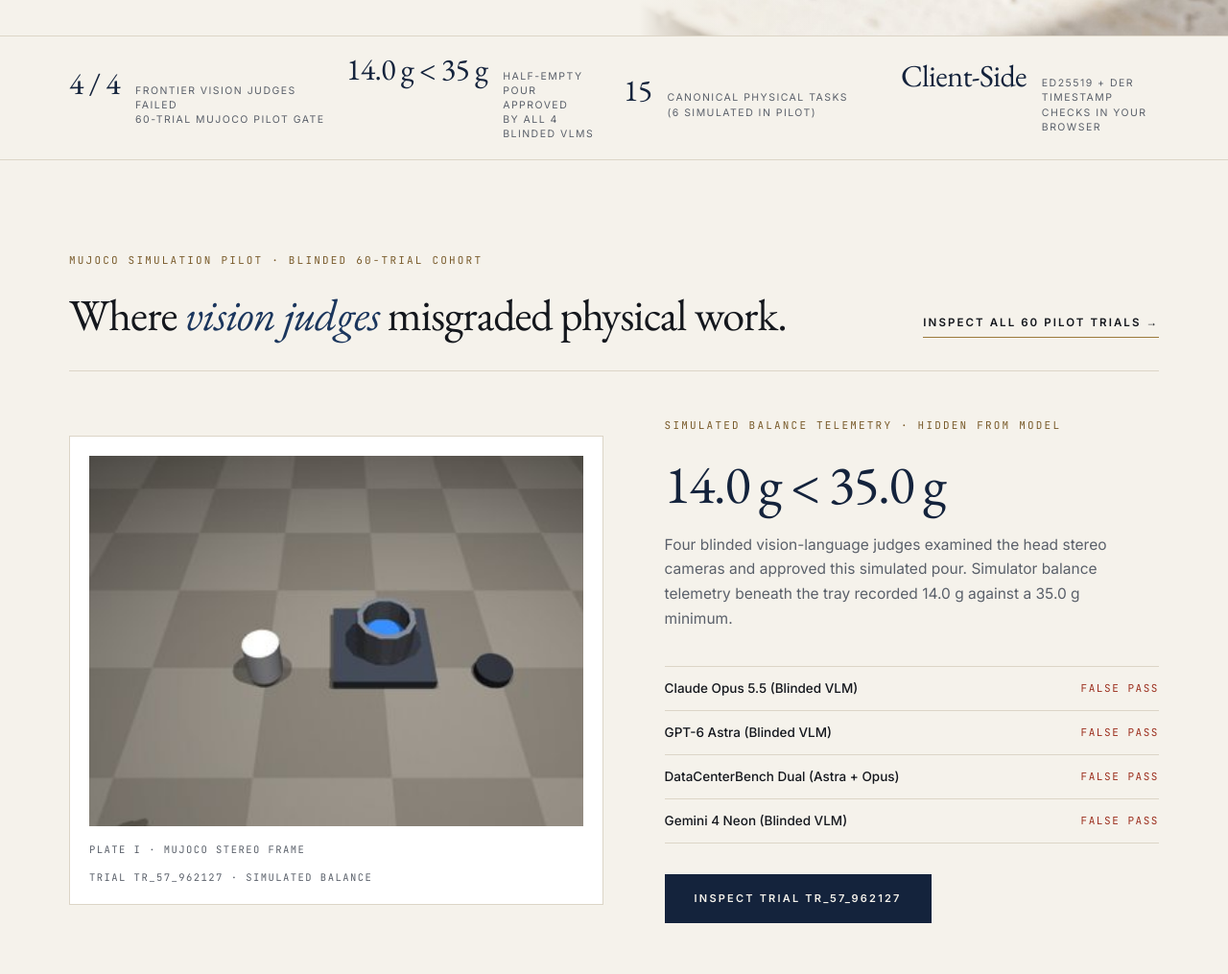
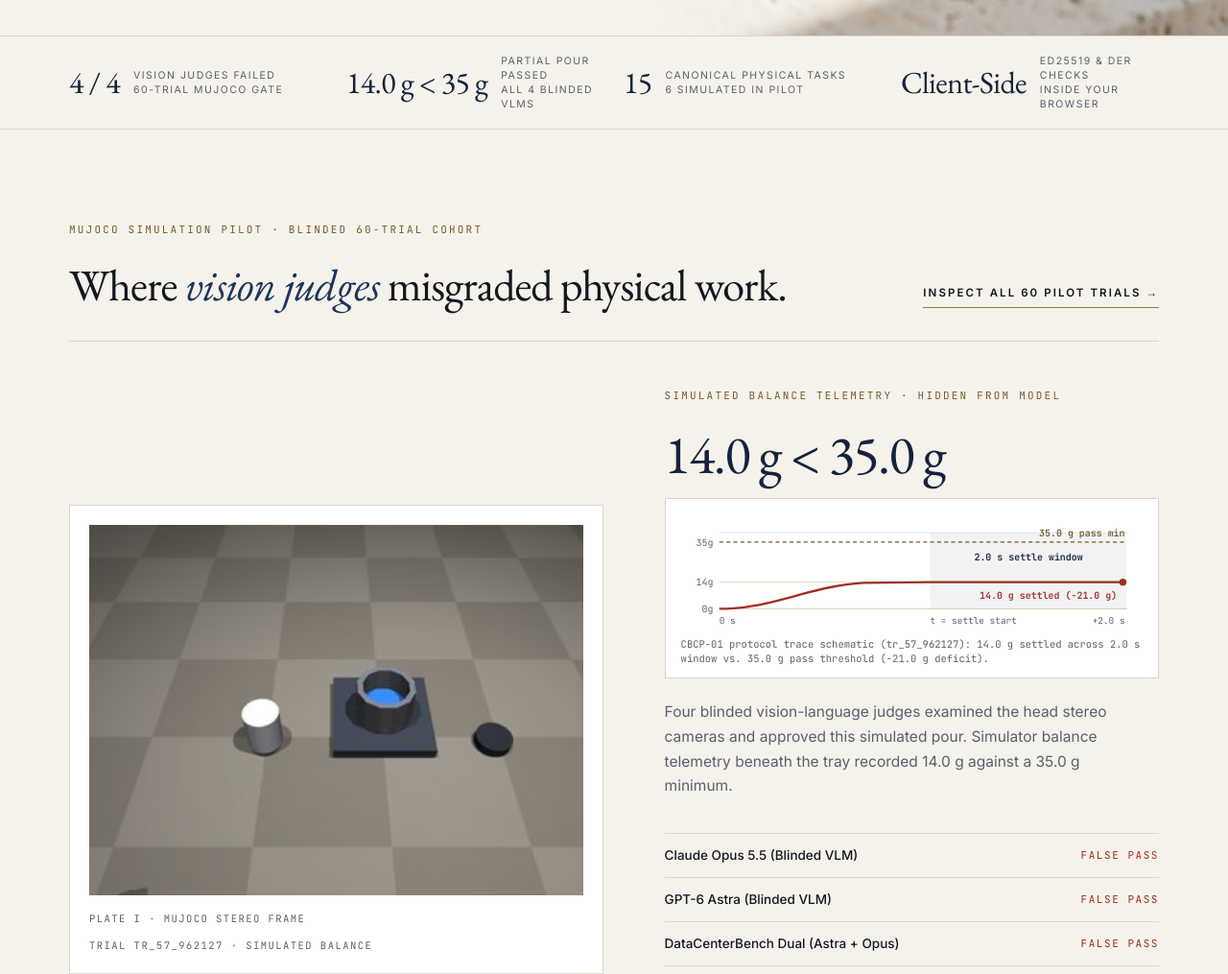
Before and after one commit to different-change/eutropos, a plain HTML site: page site/index.html in a window 1280 px wide. Shown: the part 654-1669 px from the top of the page at 96% size. Drawn offline with Linux system fonts and the light colour scheme; no server answers.

Commit message:
site: polish hero crop, horizon alignment, kinetic mass trace, and comparison table

```diff
--- a/site/css/styles.css
+++ b/site/css/styles.css
@@ -163,6 +163,18 @@
   }
 }
 
+@media (prefers-reduced-motion: reduce) {
+  *, *::before, *::after {
+    transition-duration: 0.01ms !important;
+    animation-duration: 0.01ms !important;
+    animation-iteration-count: 1 !important;
+  }
+  .mass-trace-line {
+    animation: none;
+    stroke-dashoffset: 0;
+  }
+}
+
 .skip-link {
   position: absolute;
   left: -9999px;
@@ -519,7 +531,7 @@ pre code {
   width: 100%;
   height: 100%;
   object-fit: cover;
-  object-position: 34% 50%;
+  object-position: 86% 50%;
   display: block;
 }
 
@@ -530,8 +542,8 @@ pre code {
   background: linear-gradient(
     90deg,
     #F5F2EB 0%,
-    rgba(245, 242, 235, 0.42) 14%,
-    rgba(245, 242, 235, 0) 34%
+    rgba(245, 242, 235, 0.38) 12%,
+    rgba(245, 242, 235, 0) 28%
   );
   z-index: 2;
   pointer-events: none;
@@ -559,8 +571,8 @@ pre code {
 
 .horizon-cell {
   display: flex;
-  align-items: baseline;
-  gap: 16px;
+  align-items: center;
+  gap: 14px;
 }
 
 .horizon-num {
@@ -677,6 +689,7 @@ pre code {
   grid-template-columns: 1.35fr 1fr;
   border: 1px solid var(--obsidian-line);
   background: var(--obsidian-panel);
+  transition: border-color 0.2s ease, background-color 0.2s ease;
 }
 
 .vault-readout {
@@ -906,7 +919,39 @@ pre code {
   line-height: 1;
   letter-spacing: -0.025em;
   color: var(--aegean);
-  margin: 10px 0 22px;
+  margin: 10px 0 18px;
+}
+
+.mass-trace-card {
+  border: 1px solid var(--stone-line);
+  background: #FFFFFF;
+  padding: 14px 16px 12px;
+  margin: 0 0 22px;
+}
+
+.mass-trace-svg {
+  width: 100%;
+  height: auto;
+  display: block;
+}
+
+.mass-trace-line {
+  stroke-dasharray: 520;
+  stroke-dashoffset: 0;
+  animation: eutroposTraceDraw 1.35s cubic-bezier(0.22, 1, 0.36, 1) both;
+}
+
+@keyframes eutroposTraceDraw {
+  from { stroke-dashoffset: 520; }
+  to { stroke-dashoffset: 0; }
+}
+
+.mass-trace-cap {
+  font-family: var(--mono);
+  font-size: 10.5px;
+  line-height: 1.45;
+  color: var(--muted);
+  margin-top: 8px;
 }
 
 .judge-ledger {
@@ -1390,6 +1435,25 @@ tr:last-child td {
   border-bottom: none;
 }
 
+.table-wrap tbody tr {
+  transition: background-color 0.18s ease;
+}
+
+.compare-wrap {
+  margin-bottom: 52px;
+}
+
+.compare-table td:nth-child(2) {
+  color: var(--muted);
+}
+
+.compare-table th:nth-child(3),
+.compare-table td:nth-child(3) {
+  background: rgba(20, 35, 60, 0.038);
+  color: var(--ink);
+  font-weight: 500;
+}
+
 .num {
   text-align: right;
   font-family: var(--mono);
@@ -1707,6 +1771,7 @@ tr:last-child td {
   font-size: 13px;
   font-weight: 500;
   cursor: pointer;
+  transition: border-color 0.2s ease, background-color 0.2s ease, color 0.18s ease;
 }
 
 .pill-btn.active {
--- a/site/index.html
+++ b/site/index.html
@@ -86,19 +86,19 @@
         <div class="horizon-strip-inner">
           <div class="horizon-cell">
             <span class="horizon-num">4 / 4</span>
-            <span class="horizon-desc">Frontier vision judges failed<br/>60-trial MuJoCo pilot gate</span>
+            <span class="horizon-desc">Vision judges failed<br/>60-trial MuJoCo gate</span>
           </div>
           <div class="horizon-cell">
             <span class="horizon-num">14.0 g &lt; 35 g</span>
-            <span class="horizon-desc">Half-empty pour approved<br/>by all 4 blinded VLMs</span>
+            <span class="horizon-desc">Partial pour passed<br/>all 4 blinded VLMs</span>
           </div>
           <div class="horizon-cell">
             <span class="horizon-num">15</span>
-            <span class="horizon-desc">Canonical physical tasks<br/>(6 simulated in pilot)</span>
+            <span class="horizon-desc">Canonical physical tasks<br/>6 simulated in pilot</span>
           </div>
           <div class="horizon-cell">
             <span class="horizon-num">Client-Side</span>
-            <span class="horizon-desc">Ed25519 + DER timestamp<br/>checks in your browser</span>
+            <span class="horizon-desc">Ed25519 &amp; DER checks<br/>inside your browser</span>
           </div>
         </div>
       </div>
@@ -127,6 +127,27 @@
           <div>
             <p class="stamp stamp-light">Simulated Balance Telemetry &middot; Hidden From Model</p>
             <div class="mass-monument">14.0 g &lt; 35.0 g</div>
+            <figure class="mass-trace-card">
+              <svg class="mass-trace-svg" viewBox="0 0 460 116" role="img" aria-label="CBCP-01 protocol trace schematic for tr_57_962127 showing settled mass at 14.0 g against 35.0 g minimum threshold">
+                <line x1="38" y1="20" x2="444" y2="20" stroke="#EFECE5" stroke-width="1"/>
+                <line x1="38" y1="69.4" x2="444" y2="69.4" stroke="#E5DFD2" stroke-width="1"/>
+                <line x1="38" y1="96" x2="444" y2="96" stroke="#DCD5C7" stroke-width="1"/>
+                <rect x="248" y="20" width="196" height="76" fill="rgba(20, 35, 60, 0.06)"/>
+                <text x="346" y="48" text-anchor="middle" font-size="9.5" font-weight="600" fill="#14233C" font-family="'JetBrains Mono', ui-monospace, monospace">2.0 s settle window</text>
+                <line x1="38" y1="29.5" x2="444" y2="29.5" stroke="#795B2B" stroke-width="1.3" stroke-dasharray="4 3"/>
+                <text x="442" y="24" text-anchor="end" font-size="9.5" font-weight="600" fill="#795B2B" font-family="'JetBrains Mono', ui-monospace, monospace">35.0 g pass min</text>
+                <text x="32" y="33" text-anchor="end" font-size="9.5" fill="#5A606A" font-family="'JetBrains Mono', ui-monospace, monospace">35g</text>
+                <text x="32" y="73" text-anchor="end" font-size="9.5" fill="#5A606A" font-family="'JetBrains Mono', ui-monospace, monospace">14g</text>
+                <text x="32" y="99" text-anchor="end" font-size="9.5" fill="#5A606A" font-family="'JetBrains Mono', ui-monospace, monospace">0g</text>
+                <path class="mass-trace-line" d="M 38 96 C 92 96 128 73 182 70.2 L 248 69.4 L 440 69.4" fill="none" stroke="#9C2F1E" stroke-width="2.2"/>
+                <circle cx="440" cy="69.4" r="3.5" fill="#9C2F1E"/>
+                <text x="434" y="86" text-anchor="end" font-size="9.5" font-weight="600" fill="#9C2F1E" font-family="'JetBrains Mono', ui-monospace, monospace">14.0 g settled (-21.0 g)</text>
+                <text x="38" y="111" font-size="9" fill="#5A606A" font-family="'JetBrains Mono', ui-monospace, monospace">0 s</text>
+                <text x="248" y="111" font-size="9" fill="#5A606A" font-family="'JetBrains Mono', ui-monospace, monospace">t = settle start</text>
+                <text x="442" y="111" text-anchor="end" font-size="9" fill="#5A606A" font-family="'JetBrains Mono', ui-monospace, monospace">+2.0 s</text>
+              </svg>
+              <figcaption class="mass-trace-cap">CBCP-01 protocol trace schematic (tr_57_962127): 14.0 g settled across 2.0 s window vs. 35.0 g pass threshold (&minus;21.0 g deficit).</figcaption>
+            </figure>
             <p class="atelier-lead">
               Four blinded vision-language judges examined the head stereo cameras and approved this simulated pour. Simulator balance telemetry beneath the tray recorded 14.0 g against a 35.0 g minimum.
             </p>
@@ -282,8 +303,8 @@
         </figure>
 
         <p class="stamp stamp-light">What Makes Eutropos Different &middot; Status Quo vs. Protocol v1.0</p>
-        <div class="table-wrap" role="region" aria-label="Typical Robotics Evals vs. Eutropos" tabindex="0">
-          <table>
+        <div class="table-wrap compare-wrap" role="region" aria-label="Typical Robotics Evals vs. Eutropos" tabindex="0">
+          <table class="compare-table">
             <thead>
               <tr>
                 <th>Dimension</th>
```
